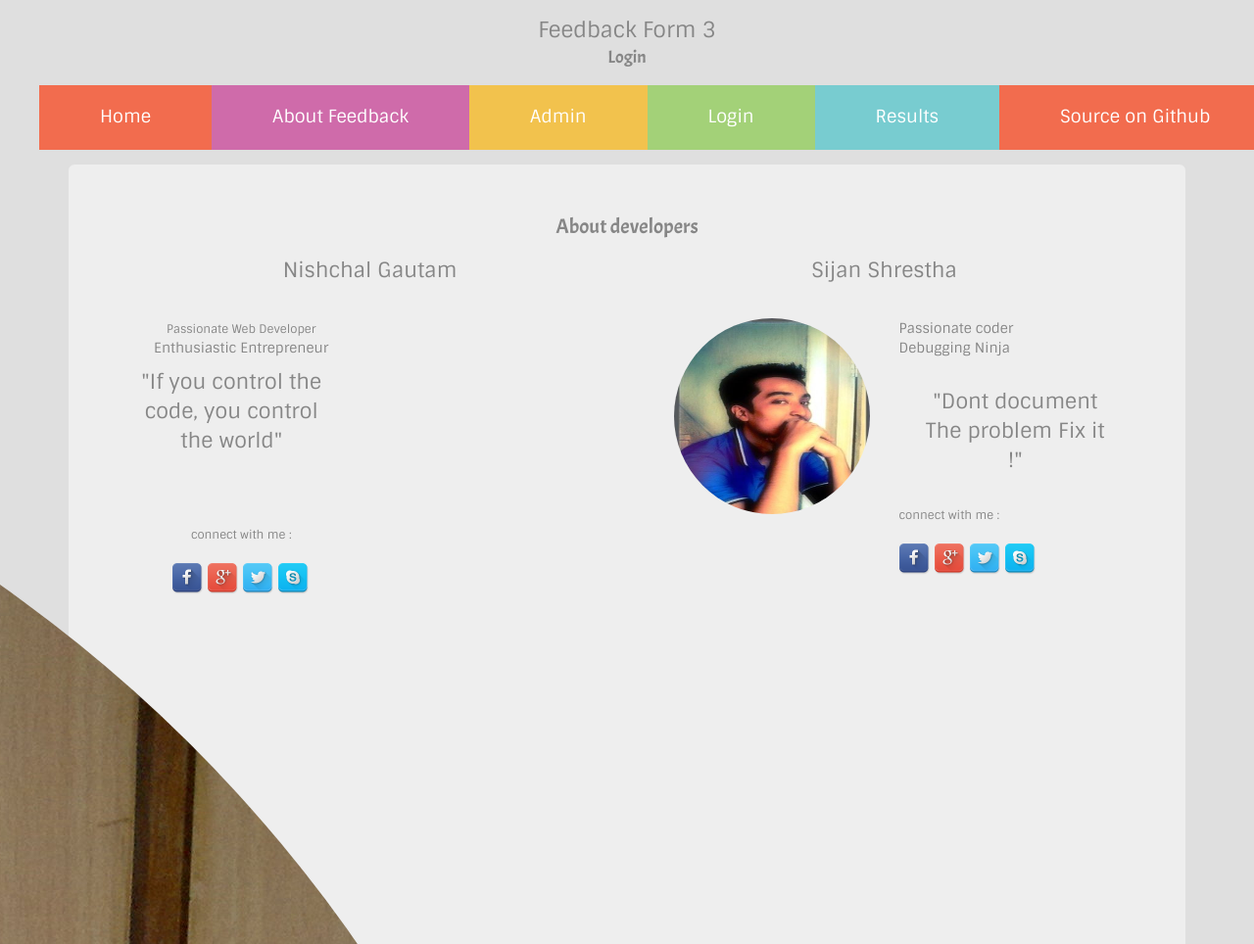
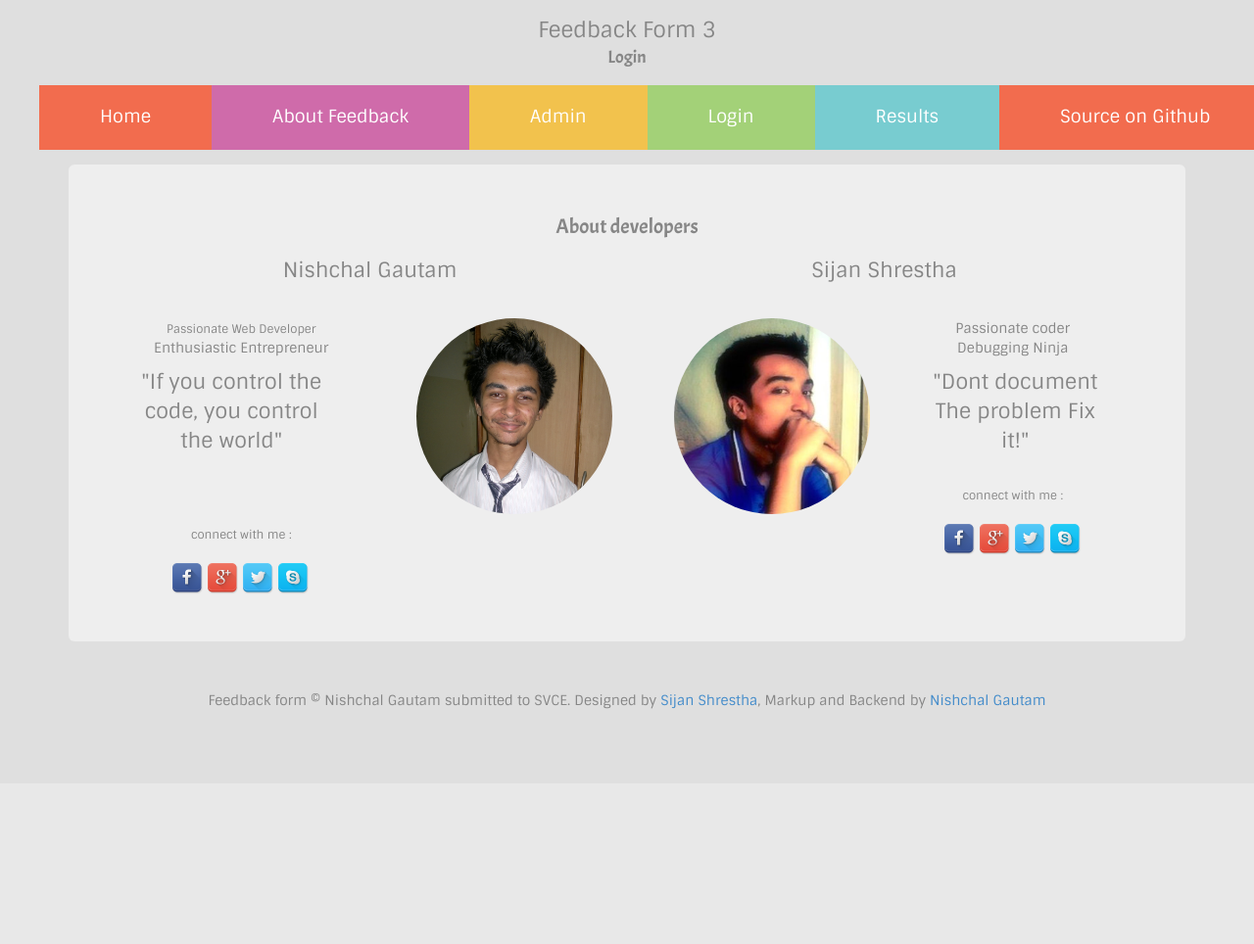
Before and after one commit to akhilkanna/studentfeedback, a PHP site: page /about.php in a window 1280 px wide. Shown: the top 964 px of the page at 98% size. After the commit the page ends 724 px from the top, so only its background shows below. Run offline with PHP 8.4, Linux system fonts and the light colour scheme.

Commit message:
sijan's stuffs

```diff
--- a/about.php
+++ b/about.php
@@ -21,19 +21,19 @@
 									    <a href="https://www.twitter.com/nishchal_619 " target="_blank"><img class="social" src="img/twitter.ico" alt=""></a>
 									    <a href="skype:nishchal.gautam?call" target="_blank"><img class="social" src="img/skype.ico" alt=""></a>
 									</div>
-									<div class="col-sm-6"><img class="img-circle pull-right" src="img/nishchal.jpg"></div>
+									<div class="col-sm-6"><img class="img-circle pull-right" style="height:200px;width:200px;" src="img/nishchal.jpg"></div>
 								</div>
 							</div>
 						</div>
-						<div class="col-sm-6">
+						<div class="col-sm-6 text-center">
 								<p class="text-center lead">Sijan Shrestha</p><br>
 								<div class="row">
 									<div class="col-sm-6"><img class="img-circle pull-right " height="200" width="200" src="img/sijan.jpg"></div>
-									<div class="col-sm-6">
+									<div class="col-sm-6 ">
 										Passionate coder<br>
 										Debugging Ninja <br>
-										<br>
-										<blockquote class="blockquote "><p class="text-center">"Dont document The problem Fix it !" </p></blockquote>
+
+										<blockquote class="blockquote "><p class="text-center">"Dont document The problem Fix it!"</p></blockquote>
 										<span class="small">connect with me :</span><br>
 										<br><a href="https://www.facebook.com/sijanshs" target="_blank"><img class="social" src="img/facebook.ico" alt=""></a>
 									    <a href="https://plus.google.com/u/0/+SijanShresthaNepal" target="_blank"><img class="social" src="img/google.ico" alt=""></a>
--- a/required_files/footer.php
+++ b/required_files/footer.php
@@ -1,3 +1,3 @@
-<footer align="center">Feedback form &copy; Nishchal Gautam submitted to SVCE. Designed, Markup and Backend by <a href="http://nishgtm.com">Nishchal Gautam</a></footer>
+<footer align="center">Feedback form &copy; Nishchal Gautam submitted to SVCE. Designed by <a href="https://www.facebook.com/sijanshs">Sijan Shrestha</a>, Markup and Backend by <a href="http://nishgtm.com">Nishchal Gautam</a></footer>
 </body>
 </html>
```
Also changed, not shown: img/sijan.jpg.
